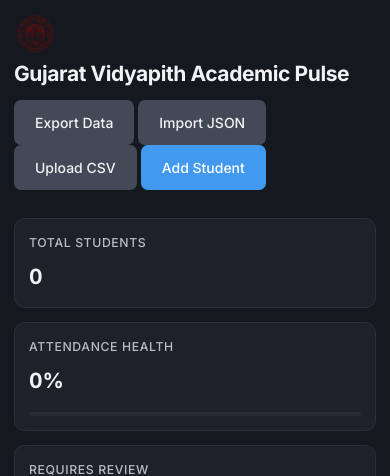
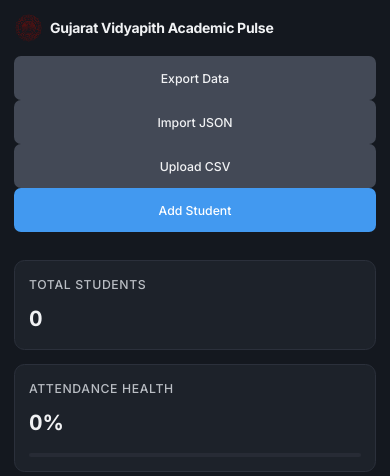
Before and after one commit to ojgauswami/GVP_AI_Hackathon_2026, a Flask app: page / in a window 390 px wide. Shown: the top 476 px of the page. Run offline with Flask 3, Linux system fonts and the light colour scheme; data that the repository does not hold is empty.

Commit message:
Responsive Design: Perfect mobile/tablet layout for data management buttons

```diff
--- /dev/null
+++ b/sample_students.csv
@@ -0,0 +1,6 @@
+Roll Number,Name,Semester,Total Lectures,Attended,Marks
+GVP001,Rajesh Kumar,2,40,38,85.5
+GVP002,Priya Sharma,3,45,35,78.0
+GVP003,Amit Patel,2,40,30,68.5
+GVP004,Sneha Desai,4,50,48,92.0
+GVP005,Vikram Singh,3,45,42,88.5
--- a/static/css/style.css
+++ b/static/css/style.css
@@ -922,3 +922,64 @@ h4 {
         height: 40px;
     }
 }
+/* Mobile responsive fixes for header actions */
+@media (max-width: 768px) {
+    .header-actions {
+        width: 100%;
+        flex-direction: column;
+        gap: var(--space-sm);
+    }
+
+    .header-actions .btn {
+        width: 100%;
+        justify-content: center;
+        min-height: 44px;
+        font-size: var(--font-size-sm);
+    }
+}
+/* Tablet responsive - 2 column button layout */
+@media (min-width: 769px) and (max-width: 1024px) {
+    .header-actions {
+        display: grid;
+        grid-template-columns: 1fr 1fr;
+        gap: var(--space-sm);
+    }
+
+    .header-actions .btn {
+        min-height: 44px;
+    }
+
+    .header-actions .btn:last-child {
+        grid-column: 1 / -1;
+    }
+}
+/* Better mobile header layout */
+@media (max-width: 768px) {
+    .header-brand {
+        flex-direction: row !important;
+        align-items: center !important;
+        width: 100%;
+    }
+
+    .institution-logo {
+        height: 32px;
+    }
+
+    .pulse-title {
+        font-size: var(--font-size-lg) !important;
+        white-space: nowrap;
+        overflow: hidden;
+        text-overflow: ellipsis;
+    }
+}
+
+/* Smaller phones */
+@media (max-width: 480px) {
+    .pulse-title {
+        font-size: var(--font-size-base) !important;
+    }
+
+    .institution-logo {
+        height: 28px;
+    }
+}
```
